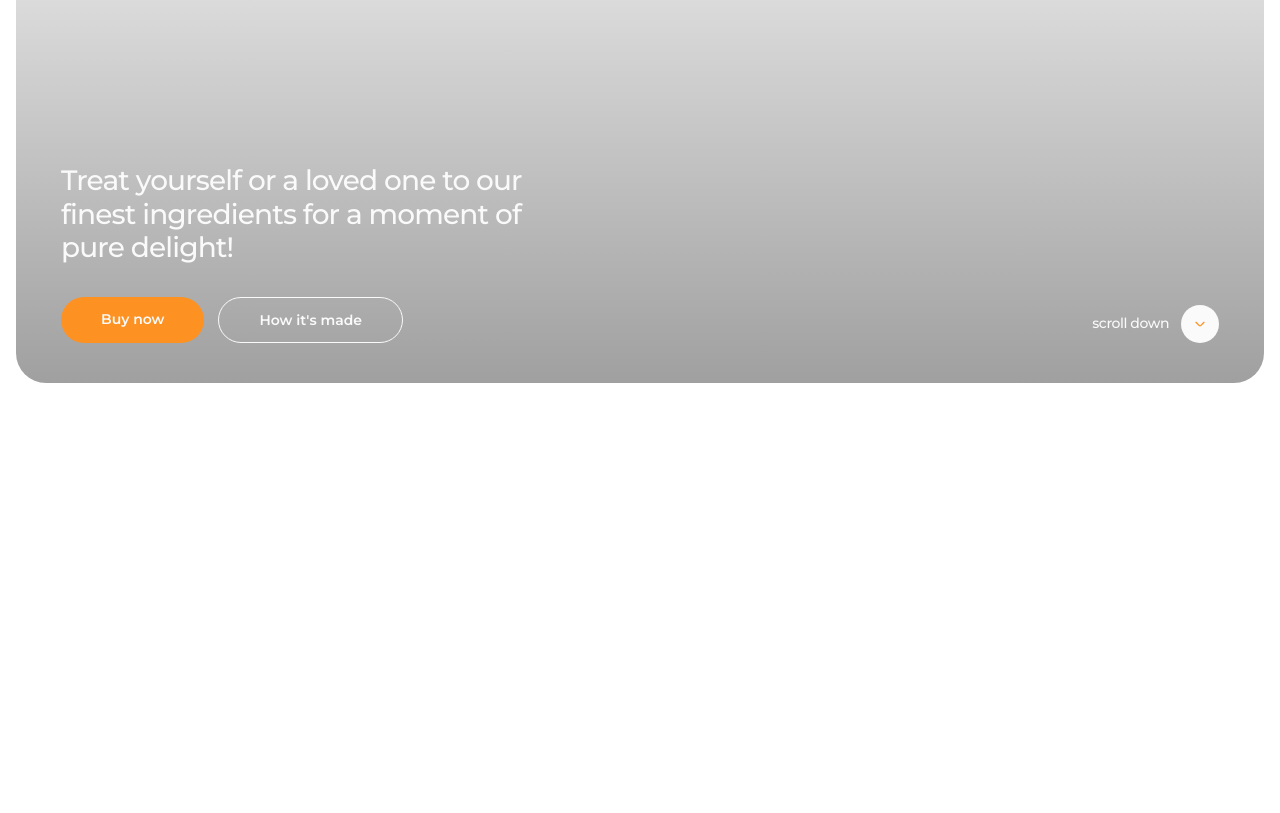
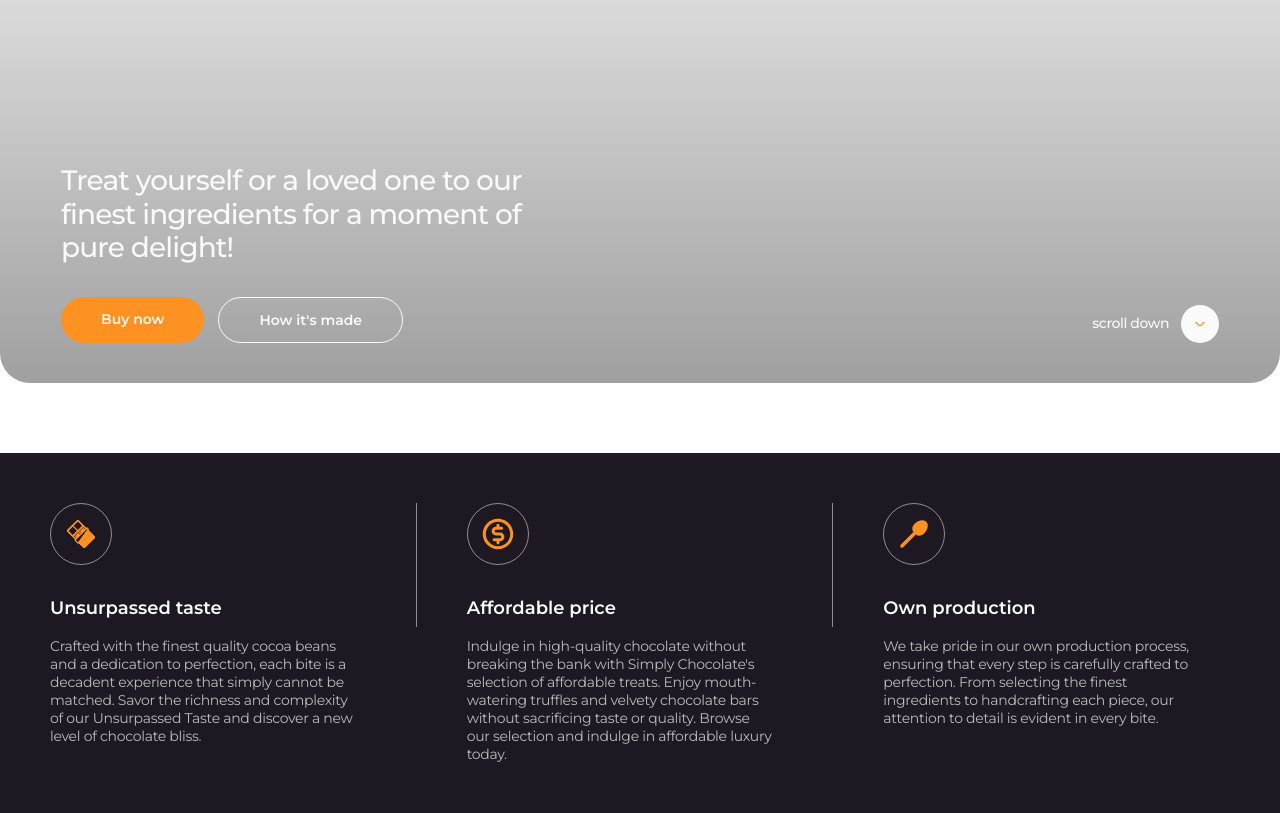
Before and after one commit to webdesign4every-one/simplychocolate, a website built with Vite: page src/index.html in a window 1280 px wide. Shown: the part 318-1131 px from the top of the page. Before the commit the page ends 800 px from the top, so only its background shows below. Built offline with nearby package versions, Linux system fonts and the light colour scheme; files whose address does not match are found by name.

Commit message:
Update benefits

```diff
--- /dev/null
+++ b/src/css/benefits.css
@@ -0,0 +1,109 @@
+.benefits-container {
+  padding: 20px;
+  background-color: var(--bg-color);
+  color: var(--white-color);
+}
+
+.visually-hidden {
+  clip: rect(0 0 0 0);
+  clip-path: inset(50%);
+  height: 1px;
+  overflow: hidden;
+  position: absolute;
+  white-space: nowrap;
+  width: 1px;
+}
+
+.benefits-title {
+  color: var(--white-color);
+  font-family: 'Montserrat';
+  font-size: 18px;
+  font-weight: 600;
+  line-height: normal;
+  margin-bottom: 18px;
+}
+
+.benefits-list {
+  display: flex;
+  flex-direction: column;
+  gap: 20px;
+}
+
+.benefits-item {
+  display: flex;
+  flex-direction: column;
+}
+
+.benefits-icon {
+  fill: var(--brand-color);
+  width: 32px;
+  height: 32px;
+}
+
+.benefits-wrap {
+  border-radius: 365px;
+  border: 1px solid rgba(255, 255, 255, 0.5);
+  display: flex;
+  width: 62px;
+  height: 62px;
+  justify-content: center;
+  align-items: center;
+  margin-bottom: 32px;
+}
+
+.benefits-text {
+  color: rgba(255, 255, 255, 0.70);
+  font-family: 'Montserrat';
+  font-size: 14px;
+  font-style: normal;
+  font-weight: 400;
+  line-height: normal;
+  letter-spacing: -0.28px;
+  max-width: 308px;
+}
+@media screen and (min-width: 768px) {
+    .benefits-container {
+        padding: 50px 32px;
+    }
+
+    .benefits-list {
+      flex-direction: row;
+      flex-wrap: wrap;
+      gap: 32px;
+    }
+
+    .benefits-item {
+      flex: 1 1 calc(50% - 16px);
+      box-sizing: border-box;
+    }
+
+  }
+
+  @media screen and (min-width: 1024px) {
+    .benefits-container {
+        padding: 50px;
+    }
+
+    .benefits-list {
+      flex-direction: row;
+      flex-wrap: nowrap;
+      gap: 70px;
+    }
+
+    .benefits-item {
+      flex: 1 1 33.33%;
+      box-sizing: border-box;
+      position: relative;
+    }
+
+    .benefits-item:not(:last-child)::after {
+      content: '';
+      position: absolute;
+      top: 0;
+      right: -20px;
+      height: 124px;
+      width: 1px;
+      background-color: rgba(255, 255, 255, 0.5);
+    }
+
+  }
--- a/src/css/hero.css
+++ b/src/css/hero.css
@@ -1,8 +1,4 @@
 .hero-container {
-  padding-bottom: 70px;
-}
-
-.hero-section {
   position: relative;
   display: flex;
   flex-direction: column;
@@ -24,8 +20,13 @@
   color: var(--white-color);
   overflow: hidden;
 }
+
+.hero-section {
+  padding-bottom: 70px;
+}
+
 @media (min-width: 768px) {
-  .hero-section {
+  .hero-container {
     padding: 40px;
   }
 }
--- a/src/css/styles.css
+++ b/src/css/styles.css
@@ -2,3 +2,4 @@
 
 @import url('./header.css');
 @import url('./hero.css');
+@import url('./benefits.css')
--- a/src/index.html
+++ b/src/index.html
@@ -25,6 +25,7 @@
     <load src="./partials/header.html" />
     <main>
       <load src="./partials/hero.html" />
+      <load src="./partials/benefits.html"/>
     </main>
     <script type="module" src="./js/main.js"></script>
   </body>
--- /dev/null
+++ b/src/partials/benefits.html
@@ -0,0 +1,44 @@
+<section class="benefits-section">
+  <div class="container benefits-container">
+    <h2 class="visually-hidden">Our Benefits</h2>
+    <ul class="benefits-list">
+      <li class="benefits-item">
+        <span class="benefits-wrap"><svg class="benefits-icon">
+          <use href="./images/icons.svg#icon-chocolate"></use>
+        </svg></span>
+        <h3 class="benefits-title">Unsurpassed taste</h3>
+        <p class="benefits-text">
+          Crafted with the finest quality cocoa beans and a dedication to
+          perfection, each bite is a decadent experience that simply cannot be
+          matched. Savor the richness and complexity of our Unsurpassed Taste
+          and discover a new level of chocolate bliss.
+        </p>
+      </li>
+      <li class="benefits-item">
+        <span class="benefits-wrap"><svg class="benefits-icon">
+          <use href="./images/icons.svg#icon-coin"></use>
+        </svg></span>
+        <h3 class="benefits-title">Affordable price</h3>
+        <p class="benefits-text">
+          Indulge in high-quality chocolate without breaking the bank with
+          Simply Chocolate's selection of affordable treats. Enjoy
+          mouth-watering truffles and velvety chocolate bars without sacrificing
+          taste or quality. Browse our selection and indulge in affordable
+          luxury today.
+        </p>
+      </li>
+      <li class="benefits-item">
+        <span class="benefits-wrap"><svg class="benefits-icon">
+          <use href="./images/icons.svg#icon-spoon"></use>
+        </svg></span>
+        <h3 class="benefits-title">Own production</h3>
+        <p class="benefits-text">
+          We take pride in our own production process, ensuring that every step
+          is carefully crafted to perfection. From selecting the finest
+          ingredients to handcrafting each piece, our attention to detail is
+          evident in every bite.
+        </p>
+      </li>
+    </ul>
+  </div>
+</section>
--- a/src/partials/hero.html
+++ b/src/partials/hero.html
@@ -1,12 +1,13 @@
-<section>
+<section class="hero-section">
   <div class="container hero-container">
-  <div class="hero-section">
     <div class="hero-bg">
       <div class="hero-content">
-        <div class="hero-text"><p>
+        <div class="hero-text">
+          <p>
             Treat yourself or a loved one to our finest ingredients for a moment
             of pure delight!
-        </p></div>
+          </p>
+        </div>
         <div class="buttons-scroll">
           <div class="hero-buttons">
             <a href="#" class="btn btn-primary">Buy now</a>
@@ -14,10 +15,11 @@
           </div>
           <div class="scroll-down">
             <a href="#" class="scroll-link"
-            >scroll down <span class="arrow-wrap"><svg class="arrow-icon">
-                <use href="./images/icons.svg#icon-arrow"></use>
-              </svg></span></a>
-        </div>
+              >scroll down
+              <span class="arrow-wrap"
+                ><svg class="arrow-icon">
+                  <use href="./images/icons.svg#icon-arrow"></use></svg></span
+            ></a>
           </div>
         </div>
       </div>
```
Lines whose indentation alone changed are shown as unchanged.
